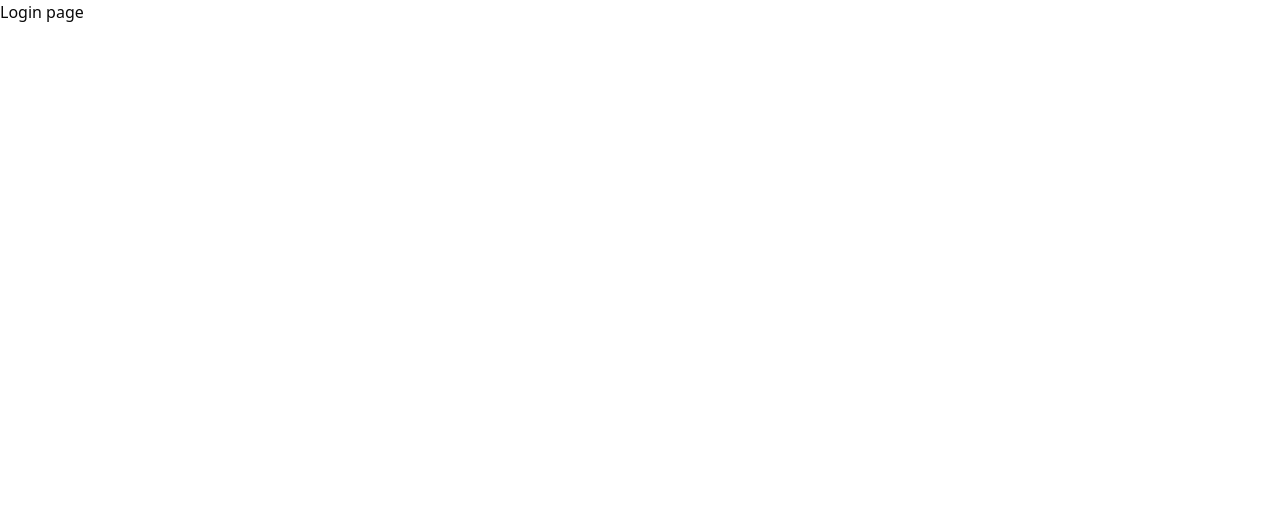
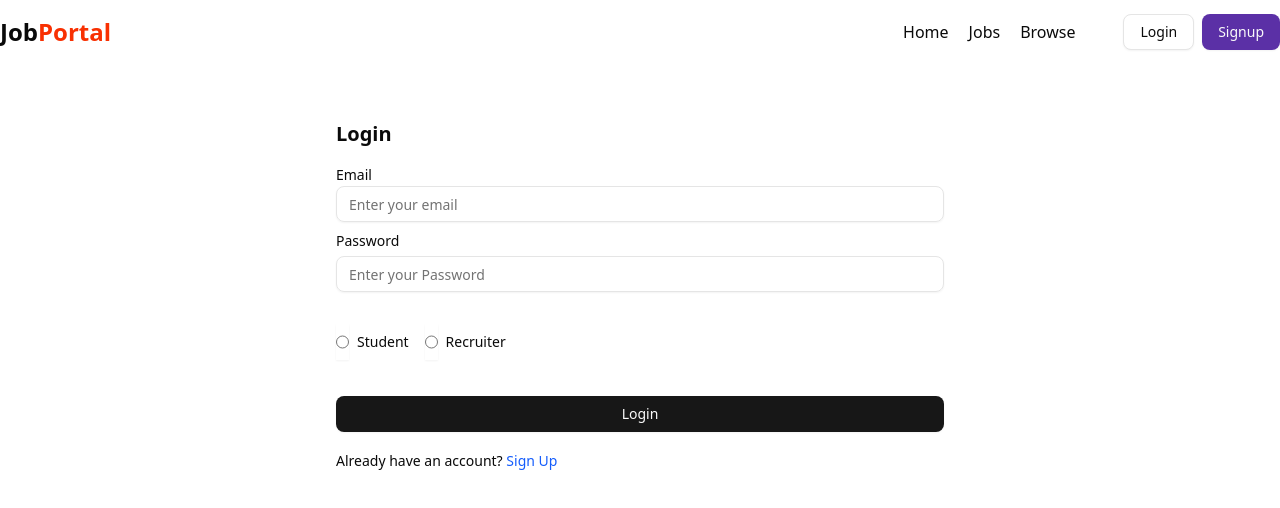
Before and after one commit to IamProgrammer24/Job_portal, a React (Vite) app in the folder frontend/: page /login in a window 1280 px wide. Shown: the top 508 px of the page. Built offline with nearby package versions, Linux system fonts and the light colour scheme.

Commit message:
login ui complete

```diff
--- a/frontend/src/components/auth/Login.jsx
+++ b/frontend/src/components/auth/Login.jsx
@@ -1,7 +1,61 @@
 import React from "react";
+import Navbar from "../ui/shared/Navbar";
+import { Input } from "@/components/ui/input";
+import { Label } from "@/components/ui/label";
+import { Button } from "@/components/ui/Button";
+import { RadioGroup, RadioGroupItem } from "@/components/ui/radio-group";
+import { Link, useNavigate } from "react-router-dom";
 
 const Login = () => {
-  return <div>Login page</div>;
+  return (
+    <div>
+      <Navbar />
+      <div className="flex items-center justify-center max-w7xl mx-auto ">
+        <form action="" className="w-1/2 border-gray-200 rounded-md p-4 my-10">
+          <h1 className="font-bold text-xl mb-5">Login</h1>
+          <div className="my-3">
+            <Label className="my-1">Email</Label>
+            <Input type="email" placeholder="Enter your email"></Input>
+          </div>
+          <div className="my-3">
+            <Label className="my-2">Password</Label>
+            <Input type="password" placeholder="Enter your Password"></Input>
+          </div>
+          <div className="flex items-center justify-between">
+            <RadioGroup className="flex items-center gap-4 my-5">
+              <div className="flex items-center space-x-2">
+                <Input
+                  type="radio"
+                  name="role"
+                  value="student"
+                  classname="cursor-pointer"
+                ></Input>
+                <Label htmlFor="r1">Student</Label>
+              </div>
+              <div className="flex items-center space-x-2">
+                <Input
+                  type="radio"
+                  name="role"
+                  value="recruiter"
+                  classname="cursor-pointer"
+                ></Input>
+                <Label htmlFor="r2">Recruiter</Label>
+              </div>
+            </RadioGroup>
+          </div>
+          <Button type="submit" className="w-full my-4 ">
+            Login
+          </Button>
+          <span className="text-sm">
+            Already have an account?{" "}
+            <Link to="/signup" className="text-blue-600">
+              Sign Up
+            </Link>
+          </span>
+        </form>
+      </div>
+    </div>
+  );
 };
 
 export default Login;
```
